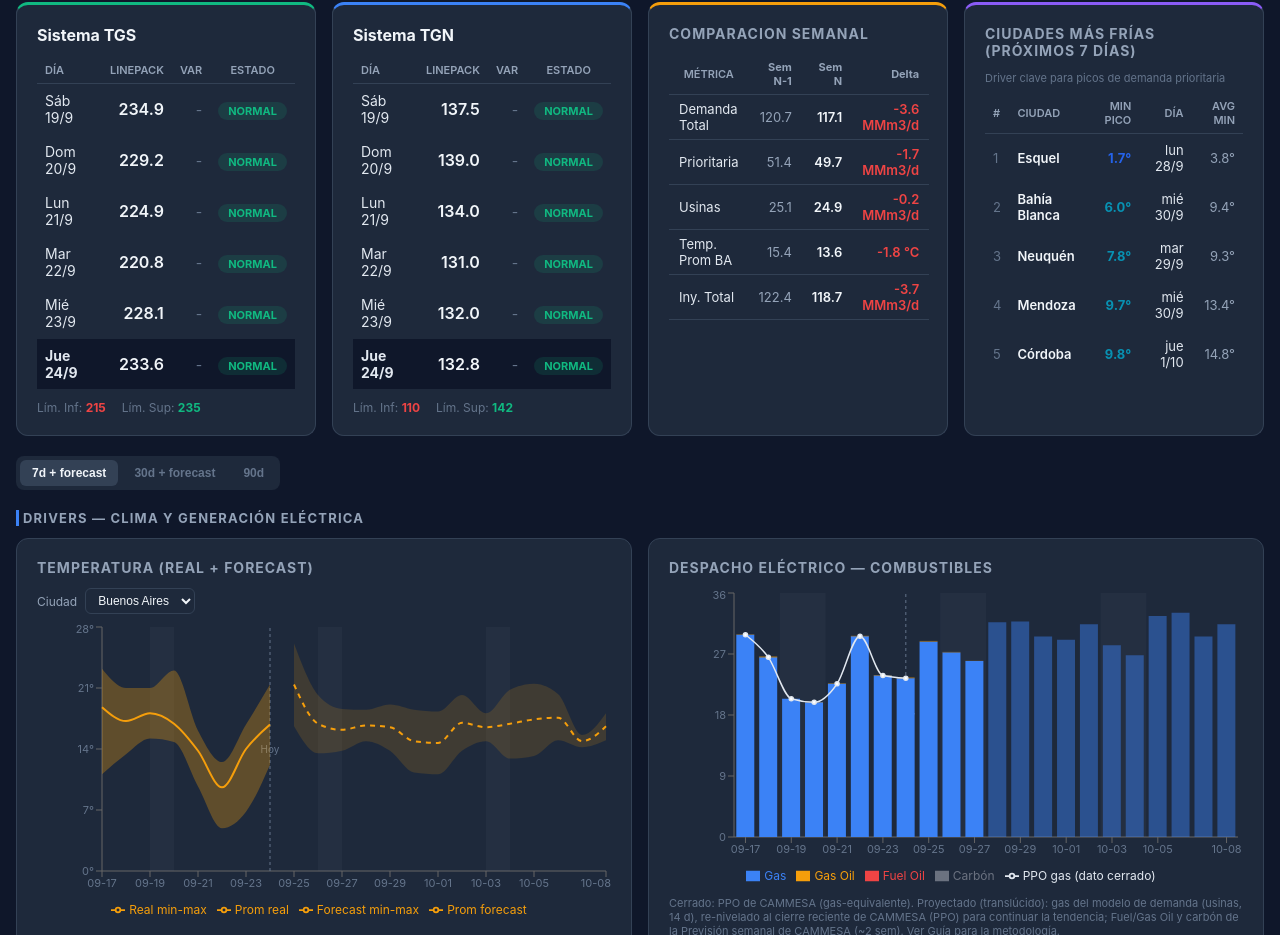
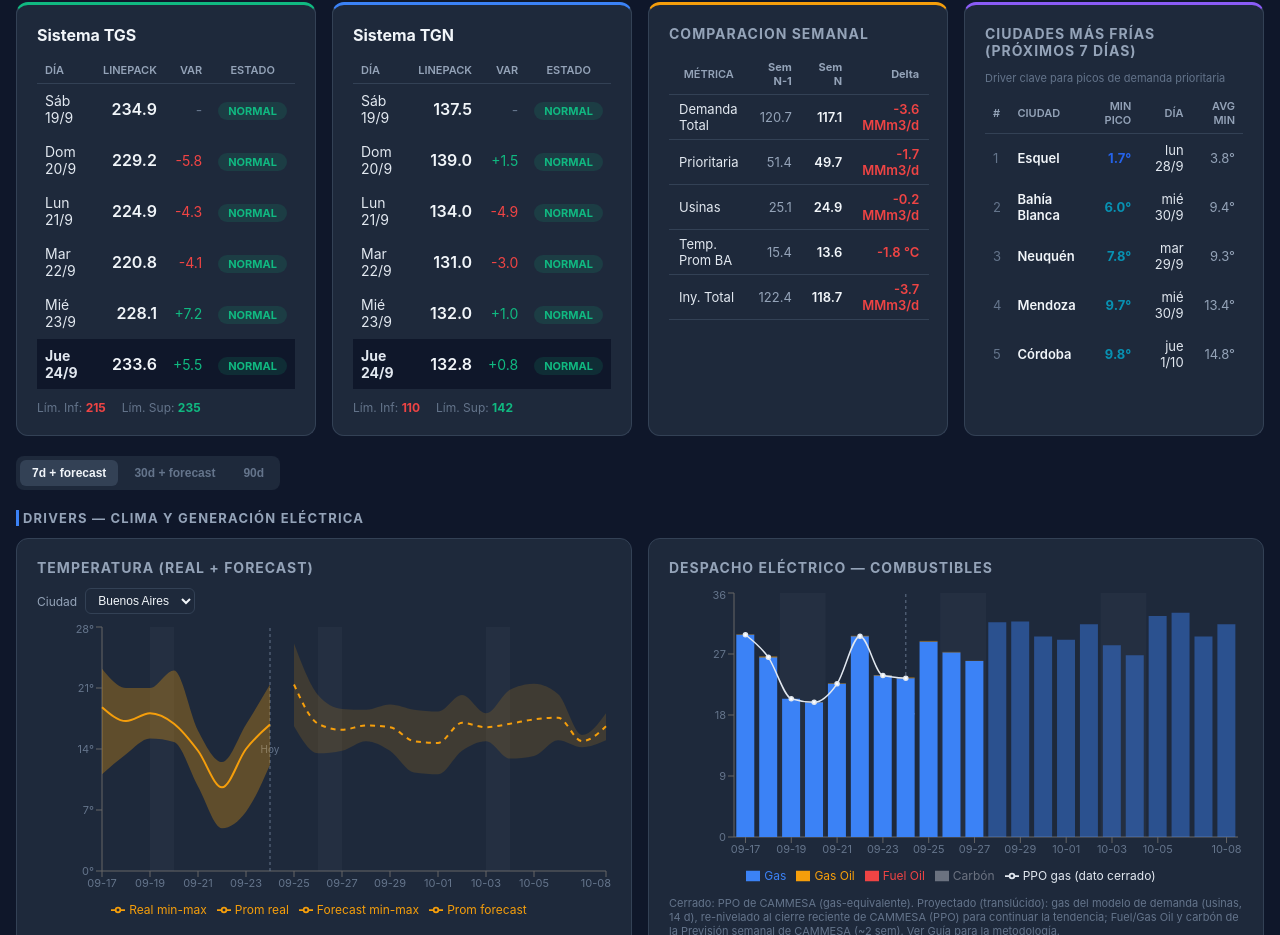
Before and after one commit to RodrigoManassero/estado-sistema-gas-rodrigo, a React (Vite) app: page / in a window 1280 px wide. Shown: the part 1855-2790 px from the top of the page. Built offline with nearby package versions, Linux system fonts and the light colour scheme.

Commit message:
Enhance data filtering and extraction in SystemPanel

```diff
--- a/src/components/SystemPanel.tsx
+++ b/src/components/SystemPanel.tsx
@@ -39,7 +39,7 @@ function fmtDate(d: string) {
 export default function SystemPanel({ title, color, data, linepackKey, varKey, limInfKey, limSupKey, estadoKey, estByDate }: Props) {
   // 1. Filtrar únicamente filas que tengan valor real de linepack (no nulo)
   const rowsWithRealLinepack = data.filter(d => {
-    const val = (d as any)[linepackKey] ?? (d as any).linepack_tgs ?? (d as any).linepack_tgs_dia_actual
+    const val = (d as any)[linepackKey] ?? (d as any).linepack_tgs ?? (d as any).linepack_tgs_dia_actual ?? (d as any).linepack_tgn
     return val !== undefined && val !== null
   })
 
@@ -61,9 +61,9 @@ export default function SystemPanel({ title, color, data, linepackKey, varKey, l
   const last6 = [...new Set([...realDates, ...estDates])].sort().slice(-6)
 
   // Obtener límites
-  const lastRealRow = [...validData].reverse().find(d => (d as any)[limInfKey] != null || (d as any).lim_inf_tgs != null)
-  const limInf = ((lastRealRow as any)?.[limInfKey] ?? (lastRealRow as any)?.lim_inf_tgs ?? 215) as number | null
-  const limSup = ((lastRealRow as any)?.[limSupKey] ?? (lastRealRow as any)?.lim_sup_tgs ?? 235) as number | null
+  const lastRealRow = [...validData].reverse().find(d => (d as any)[limInfKey] != null || (d as any).lim_inf_tgs != null || (d as any).lim_inf_tgn != null)
+  const limInf = ((lastRealRow as any)?.[limInfKey] ?? (lastRealRow as any)?.lim_inf_tgs ?? (lastRealRow as any)?.lim_inf_tgn ?? 215) as number | null
+  const limSup = ((lastRealRow as any)?.[limSupKey] ?? (lastRealRow as any)?.lim_sup_tgs ?? (lastRealRow as any)?.lim_sup_tgn ?? 235) as number | null
 
   return (
     <div style={{ ...s.panel, borderTop: `3px solid ${color}` }}>
@@ -87,18 +87,30 @@ export default function SystemPanel({ title, color, data, linepackKey, varKey, l
             const val = real ?? est
             const isEst = real == null && est != null
 
-            // Extracción exhaustiva de Variación
-            const varVal = (
+            // Extracción de Variación desde claves del JSON
+            const rawVarVal = (
               row[varKey] ??
               row.linepack_tgs_variacion ??
               row.var_linepack_tgs ??
               row.linepack_tgn_variacion ??
               row.var_linepack_tgn ??
+              row.var_tgn ??
               row.variacion ??
               null
             ) as number | null
 
-            // Extracción exhaustiva de Estado
+            // Cálculo de respaldo: si no viene la variación en el JSON, la calcula restando el linepack del día anterior
+            let varVal = rawVarVal
+            if (varVal == null && val != null && i > 0) {
+              const prevFecha = last6[i - 1]
+              const prevRow = byDate.get(prevFecha) ?? {}
+              const prevVal = (prevRow[linepackKey] ?? prevRow.linepack_tgs ?? prevRow.linepack_tgn ?? null) as number | null
+              if (prevVal != null) {
+                varVal = val - prevVal
+              }
+            }
+
+            // Extracción de Estado
             const estadoVal = (
               (estadoKey ? row[estadoKey] : null) ??
               row.estado ??
```
